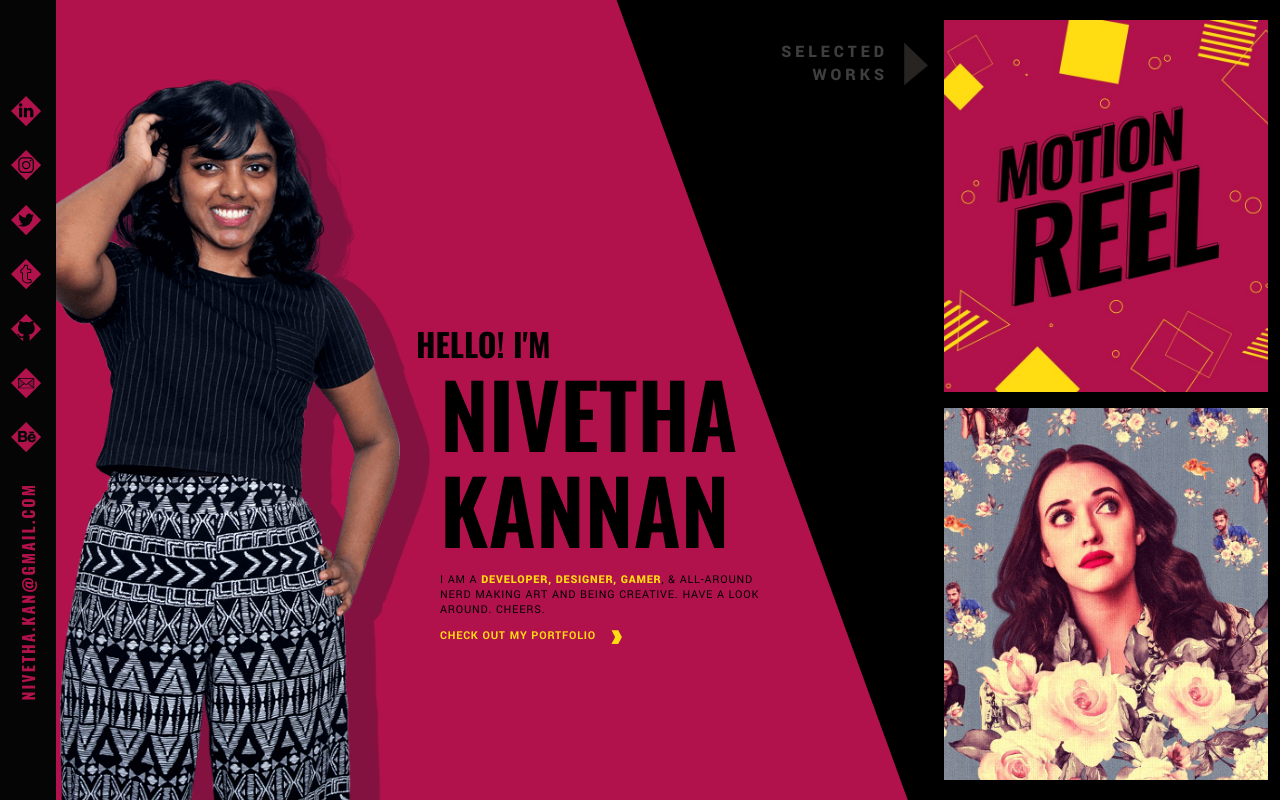
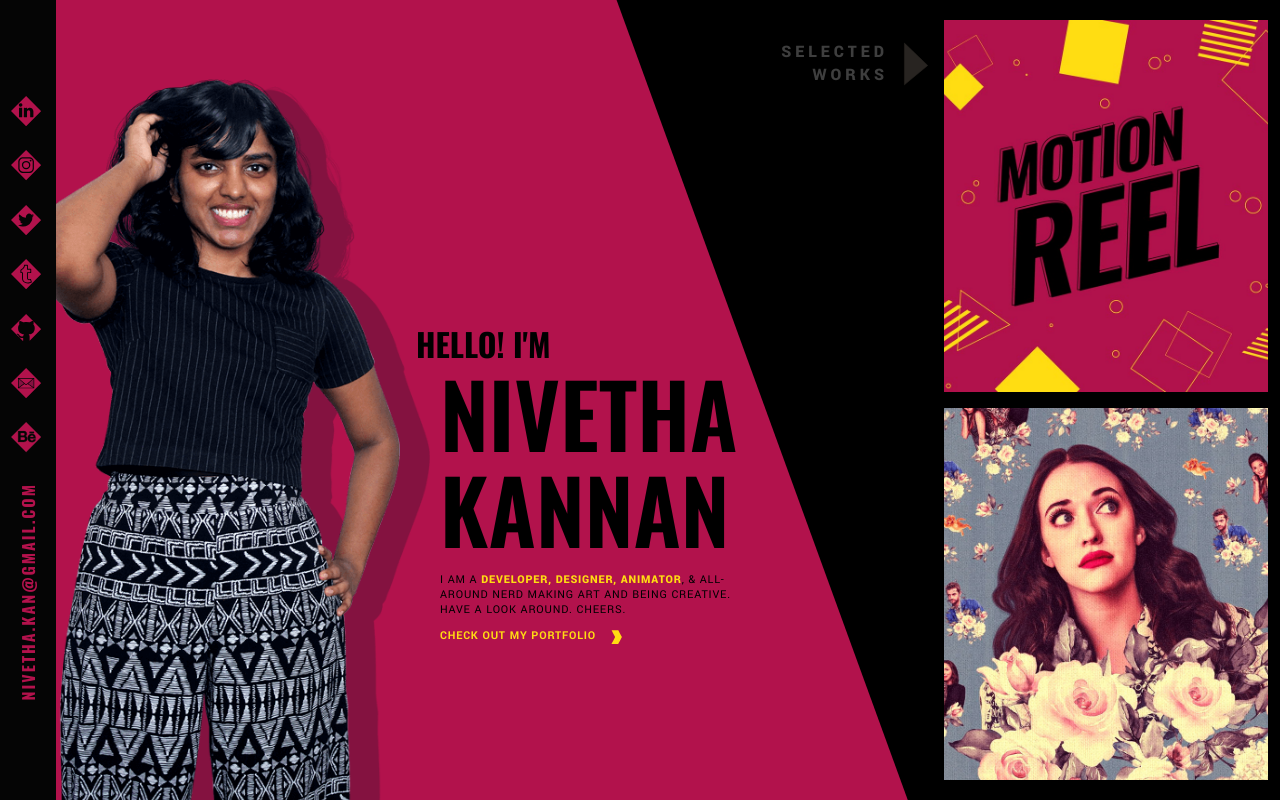
Before and after one commit to nivikan/portfoliowebsite, a plain HTML site: page index.html in a window 1280 px wide. Shown: the top 800 px of the page. Drawn offline with nearby package versions, Linux system fonts and the light colour scheme; some packages are replaced by stand-ins of ours; files that its build step writes are made by us from their sources.

Commit message:
updated description

```diff
--- a/index.html
+++ b/index.html
@@ -6,7 +6,7 @@
 	<meta http-equiv="x-ua-compatible" content="ie=edge">
 	<title>NIVETHA KANNAN | MY WORK</title>
 	<meta name = "title" content="NIVETHA KANNAN | MY WORK">
-	<meta name="description" content="A Developer, Designer, Gamer, and all around nerd making art and being creative.">
+	<meta name="description" content="A Developer, Designer, Animator, and all around nerd making art and being creative.">
 	<meta name="keywords" content="Nivetha, Nivetha Kannan, Kannan, Designer, Animator, animated, artist, digital designer, cartoon network, tomymy, this is tommy, indian, asian, artist, art, carnegie mellon university, carnegie">
 	<!-- Responive Viewport Setup -->
 	<meta name="viewport" content="width=device-width, initial-scale=1, minimum-scale=1.0, maximum-scale=1.0, user-scalable=no" shrink-to-fit="yes" />
@@ -18,11 +18,11 @@
 	<link rel="shortcut icon" href="http://nivethakannan.com/assets/icons/favico.png">
 	<!-- Google -->
 	<meta itemprop="name" content="NIVETHA KANNAN | MY WORK">
-	<meta itemprop="description" content="A Developer, Designer, Gamer, and all around nerd making art and being creative.">
+	<meta itemprop="description" content="A Developer, Designer, Animator, and all around nerd making art and being creative.">
 	<!-- Facebook -->
 	<meta property="og:url" content="http://nivethakannan.com/" />
 	<meta property="og:title" content="NIVETHA KANNAN | MY WORK />
-	<meta property="og:description" content="A Developer, Designer, Gamer, and all around nerd making art and being creative." />
+	<meta property="og:description" content="A Developer, Designer, Animator, and all around nerd making art and being creative." />
 	<meta property="og:site_name" content="Nivetha Kannan - works" />
 	<meta property="og:image" content="http://nivethakannan.com/assets/social/fbCard.jpg">
 	<meta property="fb:app_id" content="" />
@@ -30,7 +30,7 @@
 	<meta name="twitter:card" content="summary_large_image">
 	<meta name="twitter:site" content="Nivetha Kannan's Portfolio" />
 	<meta name="twitter:title" content="NIVETHA KANNAN | MY WORK" />
-	<meta name="twitter:description" content="A Developer, Designer, Gamer, and all around nerd making art and being creative." />
+	<meta name="twitter:description" content="A Developer, Designer, Animator, and all around nerd making art and being creative." />
 	<meta name="twitter:url" content="http://nivethakannan.com/">
 	<meta name="twitter:image" content="http://nivethakannan.com/assets/social/twitterCard.jpg" />
 	<!-- GOOGLE FONTS -->
@@ -114,7 +114,7 @@
 						<div id="js-helloText" class="helloText hoverEffectThis">HELLO! I'M</div>
 						<div id="js-nameText" class = "nameText hoverEffectThis">NIVETHA KANNAN</div>
 						<div>
-							<p id="js-meDescription" class="meDescription hoverEffectThis">I AM A <b>DEVELOPER, DESIGNER, GAMER</b>, & ALL-AROUND NERD MAKING ART AND BEING CREATIVE. HAVE A LOOK AROUND. CHEERS.</p>
+							<p id="js-meDescription" class="meDescription hoverEffectThis">I AM A <b>DEVELOPER, DESIGNER, ANIMATOR</b>, & ALL-AROUND NERD MAKING ART AND BEING CREATIVE. HAVE A LOOK AROUND. CHEERS.</p>
 						</div>
 
 						<div class="keepScroll"> <div class='keepScrollText'>CHECK OUT MY PORTFOLIO</div> <div class="bm" id = "bm"></div>
```
